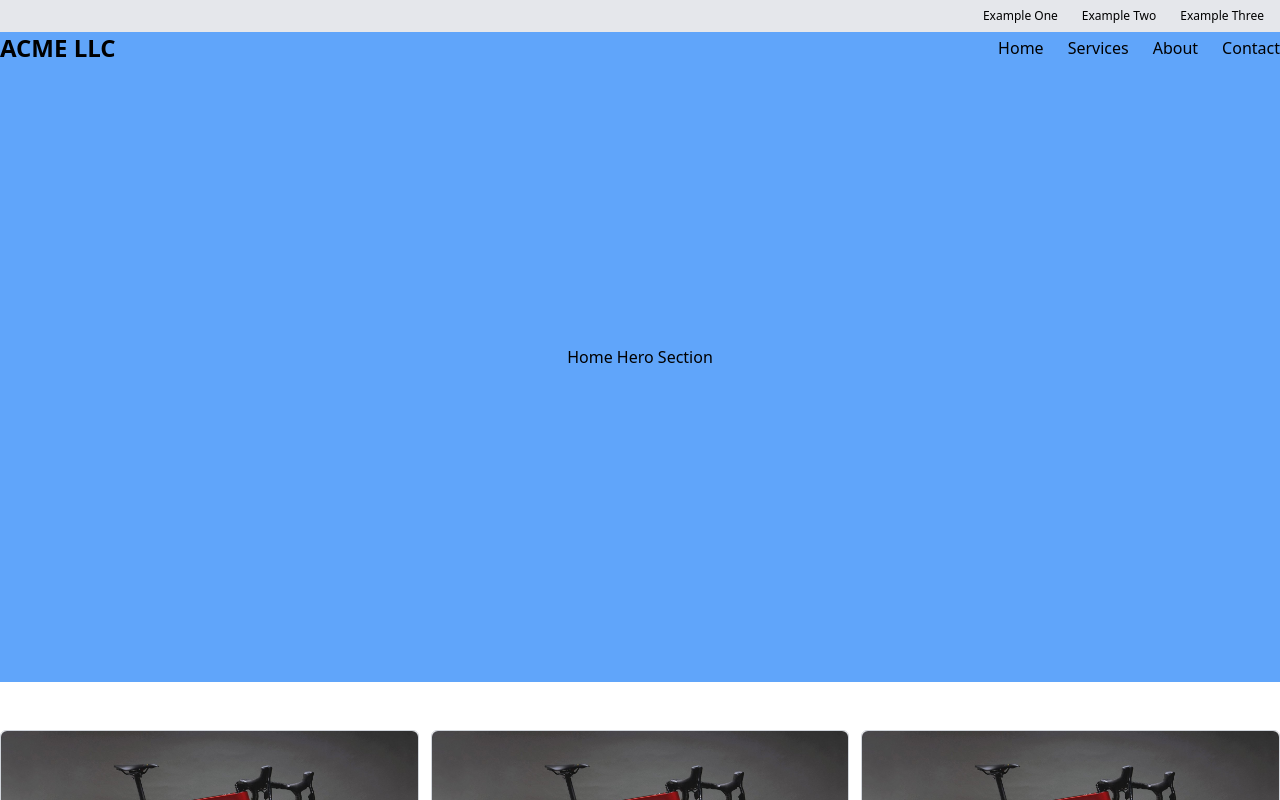
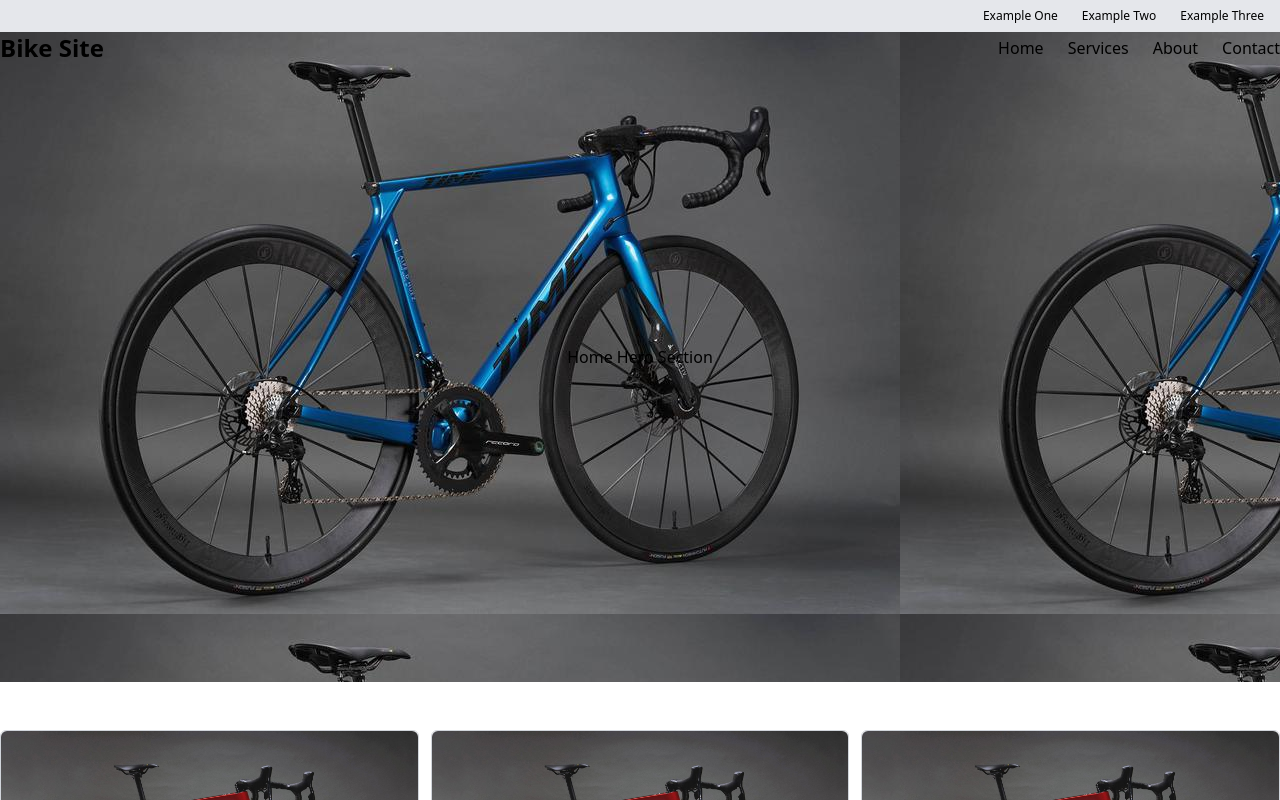
Before and after one commit to mostlyclicks/mostly-component-library, a React (Create React App) app: page / in a window 1280 px wide. Shown: the top 800 px of the page. Built offline with nearby package versions, Linux system fonts and the light colour scheme.

Commit message:
get hero working

```diff
--- a/src/Layout/Hero.js
+++ b/src/Layout/Hero.js
@@ -1,9 +1,13 @@
 import React from 'react'
+import BikeImg from "../images/MY22_ADH01_Red.jpg"
 
 const Hero = () => {
   return (
-    <div className="bg-blue-400 w-screen -mt-8 flex flex-row justify-center mb-12 min-h-hero">
+    <div className="bg-blue-hero w-screen -mt-8 flex flex-row justify-center mb-12 min-h-hero"
+
+    >
       <h1 className='flex items-center'>Home Hero Section</h1>
+
     </div>
   )
 }
--- a/src/Navs/MainNav.js
+++ b/src/Navs/MainNav.js
@@ -7,7 +7,7 @@ const MainNav = (props) => {
 
   return (
     <nav className="flex flex-row justify-between">
-      <Logo brand="ACME LLC"/>
+      <Logo brand="Bike Site"/>
       <ul className="flex flex-row gap-6 items-center">
         {links.map((link) => {
           return (
--- a/tailwind.config.js
+++ b/tailwind.config.js
@@ -10,6 +10,11 @@ module.exports = {
       'full': '100%',
       'hero': '650px'
     },
+    backgroundImage: {
+
+         'blue-hero': "url('/src/images/MY22_ADH01_Blue.jpg')",
+
+        },
     extend: {},
   },
   variants: {
```
